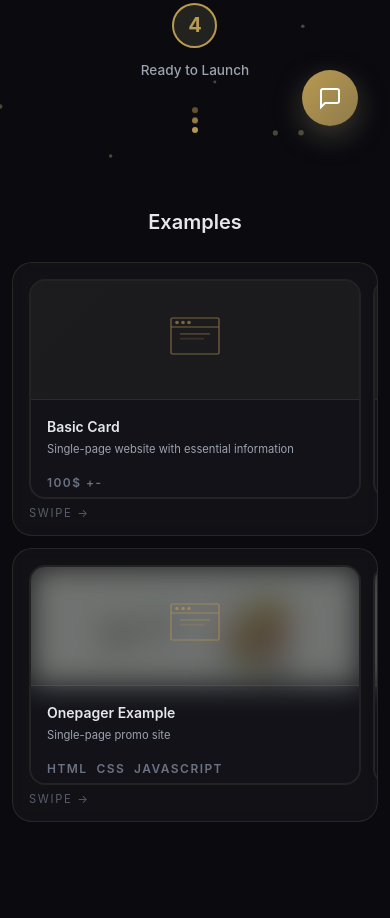
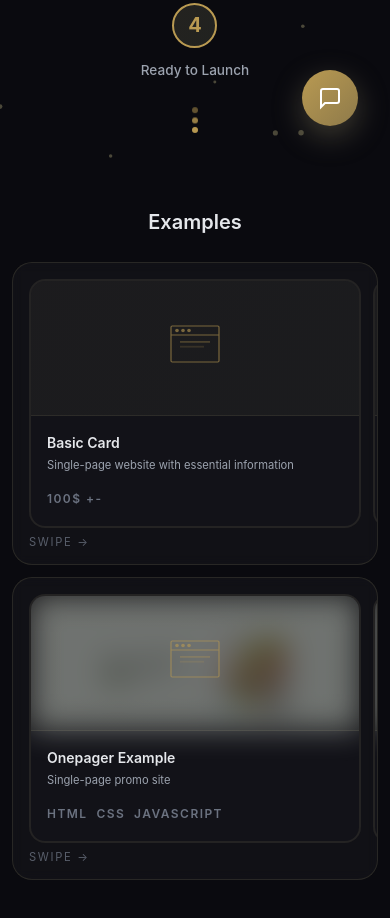
Before and after one commit to 113lcl/portfolio, a plain HTML site: page index.html in a window 390 px wide. Shown: the part 686-1604 px from the top of the page. Drawn offline with Linux system fonts and the light colour scheme.

Commit message:
Update style.css

```diff
--- a/style.css
+++ b/style.css
@@ -525,7 +525,7 @@ body {
     cursor: pointer;
     display: flex;
     flex-direction: column;
-    height: 270px;
+    aspect-ratio: 4 / 3;
     text-decoration: none;
     color: inherit;
 }
@@ -851,18 +851,6 @@ body {
         gap: 1.25rem;
         padding: 0 1.5rem;
     }
-
-    .variant {
-        height: 280px;
-    }
-
-    .variant-info h3 {
-        font-size: 1rem;
-    }
-
-    .variant-info p {
-        font-size: 0.8rem;
-    }
 }
 
 @media (max-width: 768px) {
@@ -915,24 +903,8 @@ body {
         padding: 0 1rem;
     }
 
-    .variant {
-        height: 250px;
-    }
-
-    .variant-preview {
-        height: 100%;
-    }
-
-    .variant-info {
-        justify-content: flex-end;
-    }
-
-    .variant-info h3 {
-        font-size: 0.95rem;
-    }
-
-    .variant-info p {
-        font-size: 0.75rem;
+    .portfolio-row {
+        padding: 1rem 1rem 2.25rem;
     }
 
     .project {
@@ -1026,13 +998,13 @@ body {
     }
 
     .portfolio-content {
-        grid-template-columns: repeat(2, 1fr);
+        grid-template-columns: 1fr;
         gap: 0.75rem;
         padding: 0 0.75rem;
     }
 
-    .variant {
-        height: 220px;
+    .portfolio-row {
+        padding: 1rem 1rem 2.25rem;
     }
 
     .variant-preview svg {
```
